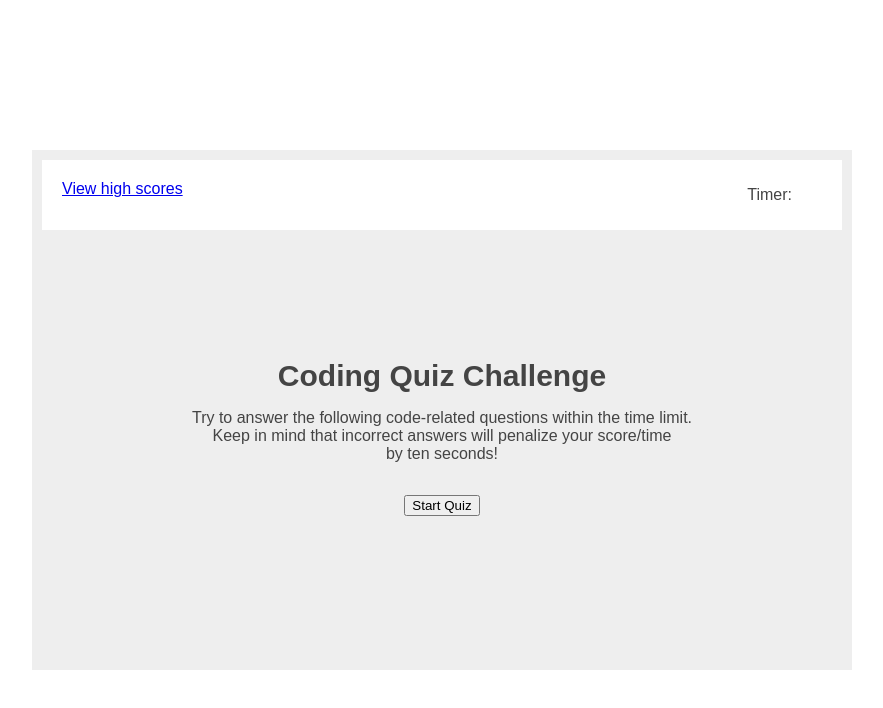
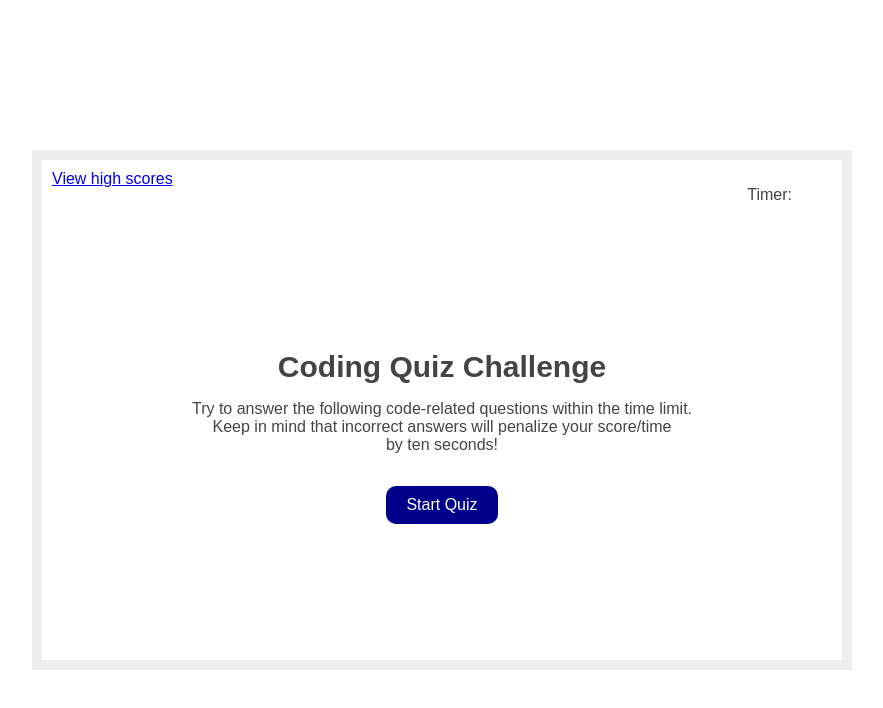
Before and after one commit to JhonatanDP/timer-quiz, a plain HTML site: page index.html in a window 1280 px wide. Shown: the whole page, without its empty margins (198-1081 px from the left). Drawn offline with Linux system fonts and the light colour scheme.

Commit message:
styling html

```diff
--- a/assets/css/style.css
+++ b/assets/css/style.css
@@ -23,72 +23,39 @@ html {
     padding: 10px;
 }
 
-.main .score-timer .high-score {
-    padding: inherit;
-}
-
 .main .score-timer .timer {
     padding-right: 40px;
 }
 
-.quiz {
+.main .quiz {
     display: flex;
     flex-direction: column;
     width: 100%;
+    height: 430px;
     align-items: center;
+    background-color: white;
+    padding-top: 0;
+
 }
 .quiz .question {
     align-items: center;
+    margin-top:  120px;
 }
 
 .main .quiz .question h1 {
     font-size: 30px;
     margin:auto;
 }
+
 .main .quiz .multi-choice p {
     text-align: center;
 }
-/*
-header h1 {
-    margin-bottom: 0;
+
+.main .quiz .btn button {
+    color: white;
+    background-color: darkblue;
+    border: none;
+    padding: 10px 20px;
+    font-size: 16px;
+    border-radius: 10px;
 }
-header h3 {
-    margin-top: 0px;
-}
-.content {
-    display: flex;
-}
-.sidebar,
-.main {
-    background-color: white;
-    margin: 10px 0px;
-    padding: 10px;
-}
-.sidebar {
-    flex: 1;
-    margin-right: 10px;
-}
-.main {
-    flex: 2;
-}
-.three-columns {
-    display: flex;
-    height: 100px;
-    width: 100%;
-    justify-content: space-between;
-}
-.item {
-    flex: 1;
-    text-align: center;
-    color: white;
-}
-.item1 {
-    background-color: green;
-}
-.item2 {
-    background-color: orange;
-}
-.item3 {
-    background-color: blue;
-}
-*/
```
